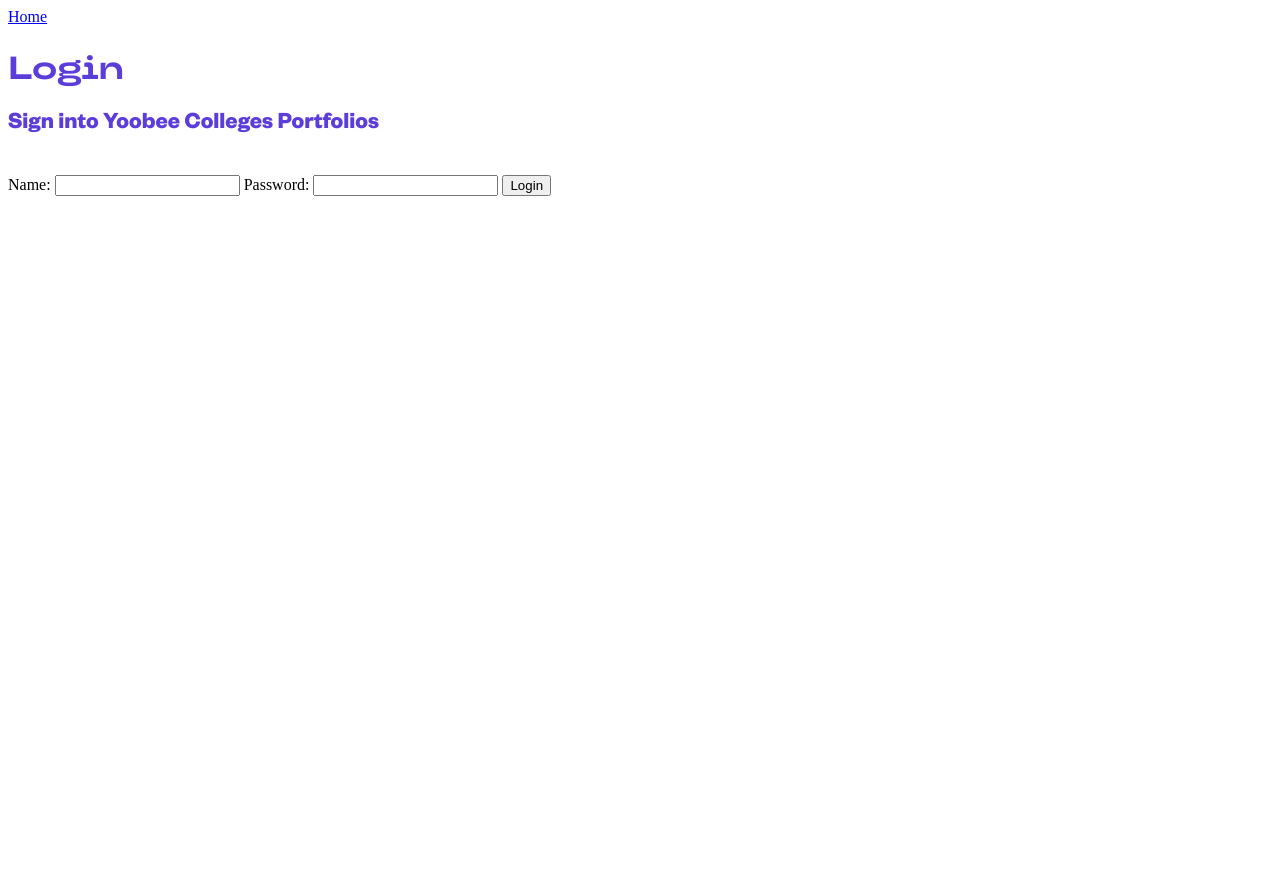
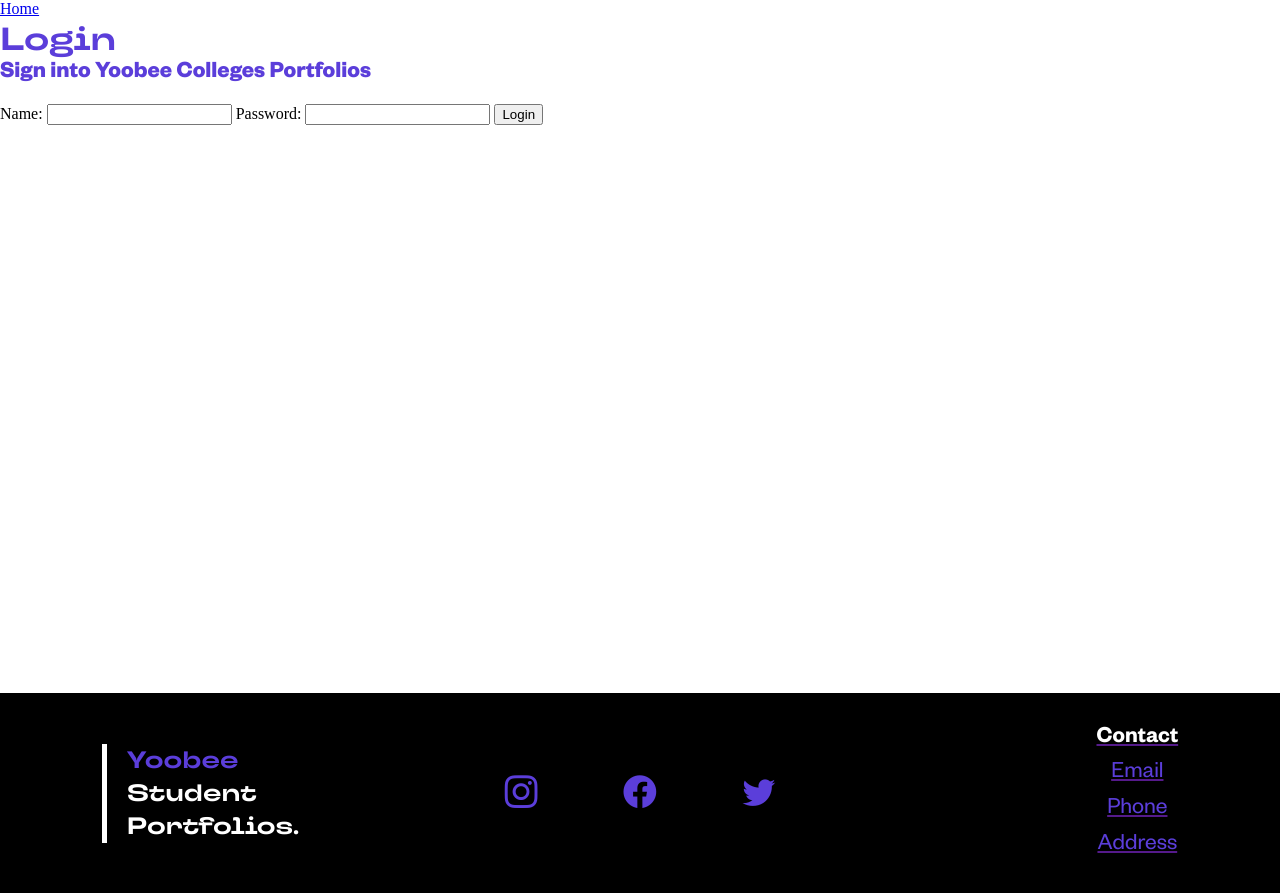
Before and after one commit to phebaleb/HTMHELL, a plain HTML site: page frontend/login.html in a window 1280 px wide. Before the commit the page ends 800 px from the top, so only its background shows below. Drawn offline with nearby package versions, Linux system fonts and the light colour scheme.

Commit message:
created a footer

```diff
--- a/frontend/css/style.scss
+++ b/frontend/css/style.scss
@@ -1,30 +1,123 @@
 @import 'variables';
 
-body{
+* {
+    margin: 0 auto;
+    box-sizing: border-box;
+}
+
+body {
     background-color: white;
 }
 
-img{
+img {
     width: 100px;
     height: auto;
 }
 
-h1{
+h1 {
     font-family: $header-font;
     color: $main-colour;
 }
 
-p{
+p {
     font-family: $description-font;
     color: $main-colour;
 }
 
-h4{
+h4 {
     font-family: $name-font;
     color: $main-colour;
 }
 
-h2{
+h2 {
     font-family: $title-font;
     color: $main-colour;
 }
+
+#tools-container {
+    height: 80vh;
+}
+
+// ===================
+//    FOOTER STYLES
+// ===================
+
+footer {
+    display: flex;
+    flex-direction: row;
+    justify-content: center;
+    align-items: center;
+    margin-top: 35px;
+    background: black;
+    width: 100%;
+    height: 200px;
+    padding: 30px 100px 30px 100px;
+}
+
+.footer-section {
+    width: 33%;
+}
+
+#footer-header {
+    border-left: 5px solid white;
+    padding-left: 20px;
+    display: grid;
+    grid-template-rows: 1fr 1fr 1fr;
+    grid-template-columns: 0%;
+    justify-items: left;
+
+    #purple {
+        font-family: $header-font;
+        color: $main-colour;
+        font-size: calc(1.325rem + 0.2vw);
+
+    }
+
+    .text {
+        font-family: $header-font;
+        color: white;
+        font-size: calc(1.325rem + 0.2vw);
+    }
+}
+
+#social-links {
+    display: flex;
+    flex-direction: row;
+    justify-content: center;
+
+    .icon {
+        color: $main-colour;
+        font-size: calc(1.325rem + 0.9vw);
+        padding: 30px;
+    }
+}
+
+#contact-links {
+    display: grid;
+    grid-template-rows: 1fr 1fr 1fr 1fr;
+    // grid-template-columns: 0%;
+    justify-content: right;
+    font-family: $name-font;
+    align-items: center;
+
+    #contact-title {
+        color: white;
+        font-family: $name-font;
+        font-size: calc(1.325rem + 0.2vw);
+        margin: 0 auto;
+        height: auto;
+        line-height: 1.5;
+        text-decoration: none;
+    }
+
+    .contact-link {
+        font-size: calc(1.325rem + 0.2vw);
+        margin: 0 auto;
+        line-height: 1.5;
+        text-decoration: none;
+    }
+}
+
+// ========================
+//    FOOTER STYLES ENDS
+// ========================
--- a/frontend/js/script.js
+++ b/frontend/js/script.js
@@ -68,8 +68,8 @@
   let imagePreview = document.getElementById("image-preview");
   let imageurl = document.getElementById("imageUrl");
   let studentDescription = document.getElementById("studentDescription");
-studentName.value = student.name;
-studentTitle.value = student.title;
+  studentName.value = student.name;
+  studentTitle.value = student.title;
 
   imageurl.value = student.image_url;
   studentDescription.value = student.description
@@ -180,8 +180,9 @@
       result.innerHTML += `
       <div class="result-container" id="${item._id}">
       <img src="${item.image_url}" alt="${item.name}">
-      <h3>${item.name}</h3>
-      <p>$${item.price}</p>
+      <h2>${item.name}</h2>
+      <h4>${item.title}</h4>
+      <p>${item.description}</p>
       </div>
       `;
     }
--- a/frontend/login.html
+++ b/frontend/login.html
@@ -10,6 +10,9 @@
   <link rel="preconnect" href="https://fonts.gstatic.com" crossorigin>
   <link href="https://fonts.googleapis.com/css2?family=Archivo:ital,wght@0,400;0,600;1,700&display=swap"
     rel="stylesheet">
+  <!-- bootstrap icons -->
+  <link rel="stylesheet" href="https://cdn.jsdelivr.net/npm/bootstrap-icons@1.9.1/font/bootstrap-icons.css">
+  <!-- -- -->
   <link rel="stylesheet" href="css/style.css">
   <title>Full Stack App</title>
 </head>
@@ -18,6 +21,7 @@
   <nav>
     <a href="index.html">Home</a>
   </nav>
+  <div id="tools-container">
     <div id="tools">
       <h1>Login</h1>
       <h2>Sign into Yoobee Colleges Portfolios</h2>
@@ -30,6 +34,35 @@
         <button id="login-button">Login</button>
       </form>
     </div>
+  </div>
+
+  <footer>
+    <div class="footer-section" id="footer-header">
+      <h3 id="purple" class="text">Yoobee</h3>
+      <h3 class="text">Student</h3>
+      <h3 class="text">Portfolios.</h3>
+    </div>
+    <div class="footer-section" id="social-links">
+      <a href=""><i class="bi bi-instagram icon"></i></a>
+      <a href=""><i class="bi bi-facebook icon"></i></a>
+      <a href=""><i class="bi bi-twitter icon"></i></a>
+    </div>
+    <div class="footer-section" id="contact-links">
+      <a href="">
+        <h3 id="contact-title">Contact</h3>
+      </a>
+      <a href="">
+        <p class="contact-link">Email</p>
+      </a>
+      <a href="">
+        <p class="contact-link">Phone</p>
+      </a>
+      <a href="">
+        <p class="contact-link">Address</p>
+      </a>
+    </div>
+
+  </footer>
 </body>
 <!-- Optional JavaScript -->
 <!-- jQuery first, then Popper.js, then Bootstrap JS -->
```
Also changed, not shown: frontend/index.html (+23 -0 lines), frontend/signup.html (+22 -0 lines), frontend/css/style.css. Lines whose indentation alone changed are shown as unchanged.
